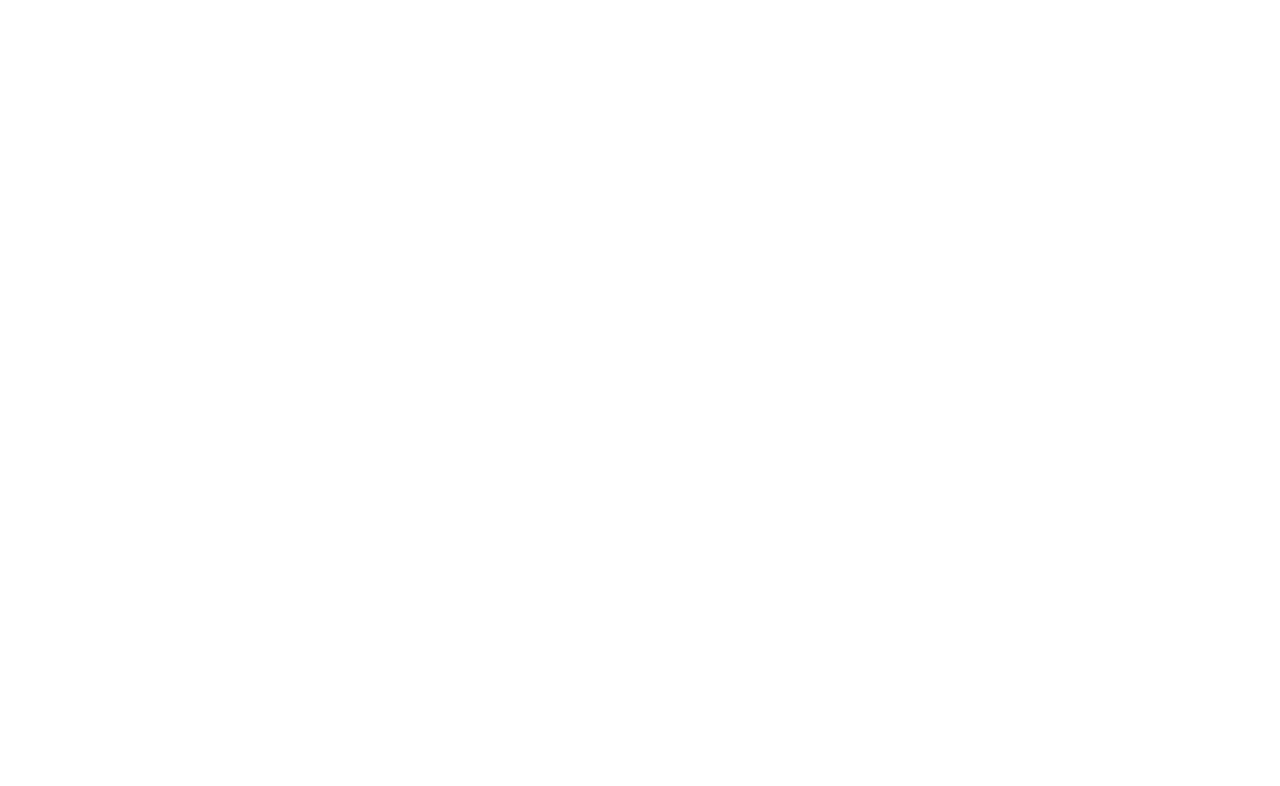
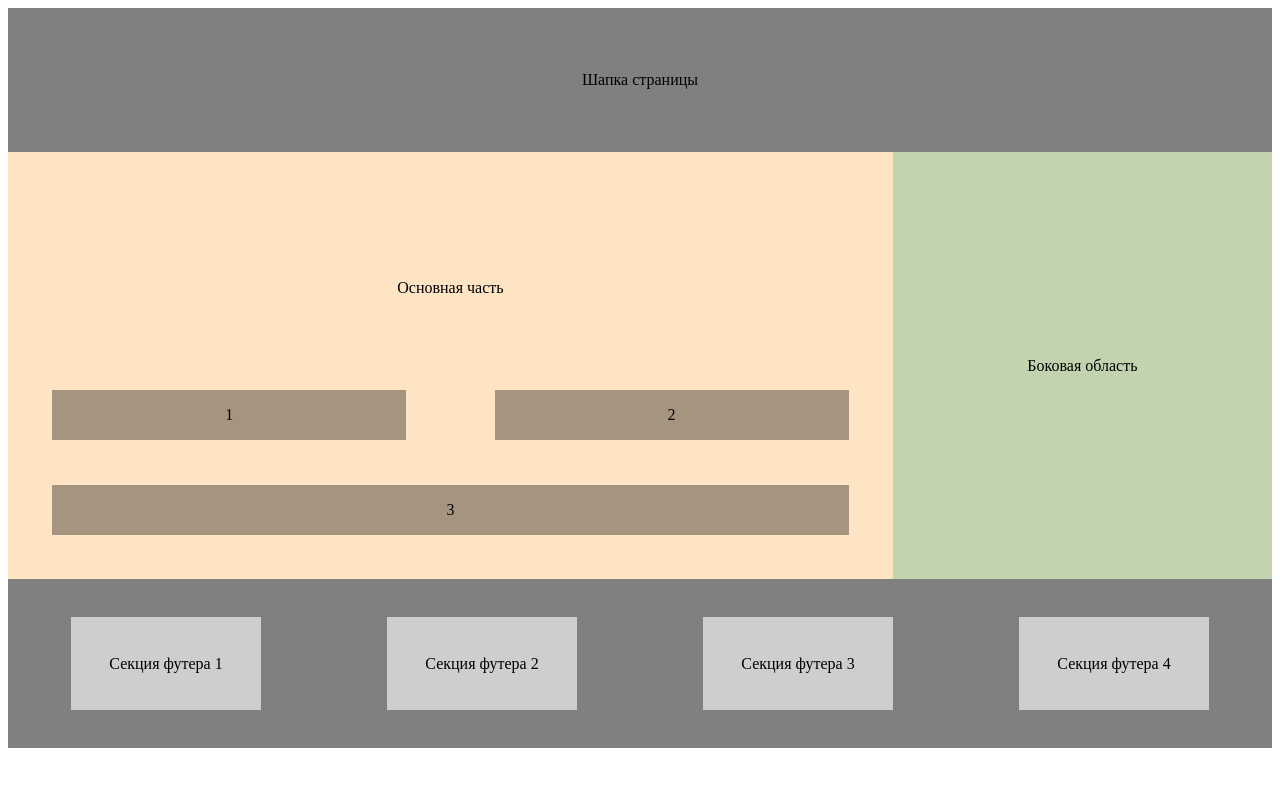
Before and after one commit to DianaManafowa/97test, a plain HTML site: page week5/index.html in a window 1280 px wide. Drawn offline with Linux system fonts and the light colour scheme.

Commit message:
add task 2

```diff
--- a/week5/index.html
+++ b/week5/index.html
@@ -1,9 +1,44 @@
 <!DOCTYPE html>
-<html lang="en">
+<html lang="ru">
   <head>
     <meta charset="UTF-8" />
     <meta name="viewport" content="width=device-width, initial-scale=1.0" />
-    <title>Document</title>
+    <title>week5task2</title>
+    <link
+      rel="normalize"
+      href="https://cdnjs.cloudflare.com/ajax/libs/normalize/8.0.1/normalize.min.css"
+    />
+    <link rel="stylesheet" href="/style.css" />
   </head>
-  <body></body>
+
+  <body>
+    <div class="root">
+      <header class="header">Шапка страницы</header>
+
+      <div class="list">
+        <main class="main">
+          Основная часть
+          <div class="main-nav">
+            <div class="nav-1-2">
+              <div class="nav">1</div>
+              <div class="nav">2</div>
+            </div>
+            <div class="nav-3">3</div>
+          </div>
+        </main>
+        <aside class="aside">Боковая область</aside>
+      </div>
+
+      <footer>
+        <nav>
+          <div class="footer">
+            <div class="footer-nav">Секция футера 1</div>
+            <div class="footer-nav">Секция футера 2</div>
+            <div class="footer-nav">Секция футера 3</div>
+            <div class="footer-nav">Секция футера 4</div>
+          </div>
+        </nav>
+      </footer>
+    </div>
+  </body>
 </html>
--- /dev/null
+++ b/week5/style.css
@@ -0,0 +1,83 @@
+.header {
+    display: flex;
+    justify-content: center;
+    text-align: center;
+    min-height: max-content;
+    padding: 5% 10%;
+    background-color: gray;
+}
+
+.root {
+    display: flex;
+    flex-direction: column;
+    background-color: aliceblue;
+    min-height: 200px;
+}
+
+.list {
+    display: flex;
+    flex-direction: row;
+    justify-content: space-between;
+}
+.main {
+    display: flex;
+    flex-direction: column;
+    text-align: center;
+    justify-content: space-around;
+    padding-top: 10%;
+    width: 70%;
+    min-height: 300px;
+    background-color: bisque;
+}
+.main-nav {
+    display: flex;
+    flex-direction: column;
+    justify-content: space-between;
+    margin-top: auto;
+}
+.nav-1-2 {
+    display: flex;
+    justify-content: space-around;
+    align-items: center;
+    flex-wrap: nowrap;
+    text-align: center;
+}
+
+.nav {
+    display: flex;
+    justify-content: space-around;
+    align-items: center;
+    min-height:50px;
+    width: 40%;
+    background-color: rgb(165, 148, 128);
+}
+
+.nav-3 {
+    display: flex;
+    justify-content: space-around;
+    align-items: center;
+    min-height:50px;
+    margin: 5%;
+    background-color: rgb(165, 148, 128);
+}
+.aside {
+    display: flex;
+    background-color: rgb(194, 212, 175);
+    align-items: center;
+    justify-content: center;
+    min-width: 30%;
+}
+
+.footer {
+    display: flex;
+    justify-content: space-around;
+    background-color: gray;
+}
+.footer-nav {
+    display: flex;
+    flex-wrap: nowrap;
+    text-align: center;
+    padding: 3%;
+    margin: 3%;
+    background-color: rgb(206, 206, 206);
+}
```
Also changed, not shown: 1 other file.
